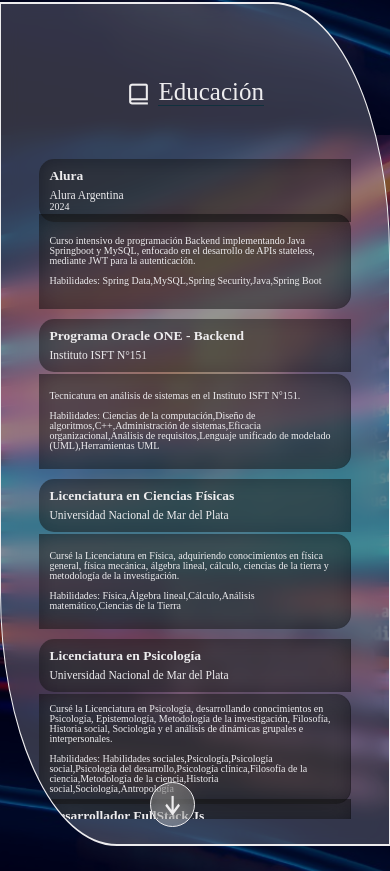
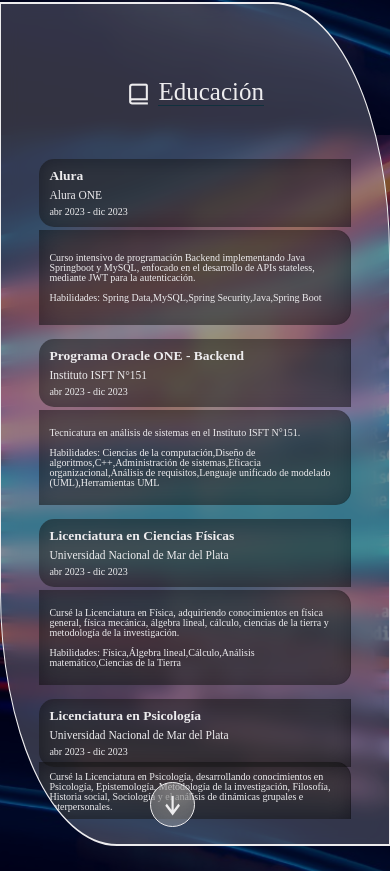
Before and after one commit to Br1-O/ng-portfolio, an Angular app: page / in a window 390 px wide. Shown: the part 1553-2424 px from the top of the page. Built offline with nearby package versions, Linux system fonts and the light colour scheme; no server answers.

Commit message:
Fix: responsive design for education section

```diff
--- a/public/data/educations.json
+++ b/public/data/educations.json
@@ -1,8 +1,8 @@
 [
     {
       "name": "Alura",
-      "place": "Alura Argentina",
-      "date": "2024",
+      "place": "Alura ONE",
+      "date": "abr 2023 - dic 2023",
       "description": "Curso intensivo de programación Backend implementando Java Springboot y MySQL, enfocado en el desarrollo de APIs stateless, mediante JWT para la autenticación.",
       "img": null,
       "subjects": ["Spring Data", "MySQL", "Spring Security", "Java", "Spring Boot"]
@@ -10,7 +10,7 @@
     {
       "name": "Programa Oracle ONE - Backend",
       "place": "Instituto ISFT N°151",
-      "date": null,
+      "date": "abr 2023 - dic 2023",
       "description": "Tecnicatura en análisis de sistemas en el Instituto ISFT N°151.",
       "img": null,
       "subjects": ["Ciencias de la computación", "Diseño de algoritmos", "C++", "Administración de sistemas", "Eficacia organizacional", "Análisis de requisitos", "Lenguaje unificado de modelado (UML)", "Herramientas UML"]
@@ -18,7 +18,7 @@
     {
       "name": "Licenciatura en Ciencias Físicas",
       "place": "Universidad Nacional de Mar del Plata",
-      "date": null,
+      "date": "abr 2023 - dic 2023",
       "description": "Cursé la Licenciatura en Física, adquiriendo conocimientos en física general, física mecánica, álgebra lineal, cálculo, ciencias de la tierra y metodología de la investigación.",
       "img": null,
       "subjects": ["Física", "Álgebra lineal", "Cálculo", "Análisis matemático", "Ciencias de la Tierra"]
@@ -26,7 +26,7 @@
     {
       "name": "Licenciatura en Psicología",
       "place": "Universidad Nacional de Mar del Plata",
-      "date": null,
+      "date": "abr 2023 - dic 2023",
       "description": "Cursé la Licenciatura en Psicología, desarrollando conocimientos en Psicología, Epistemología, Metodología de la investigación, Filosofía, Historia social, Sociología y el análisis de dinámicas grupales e interpersonales.",
       "img": null,
       "subjects": ["Habilidades sociales", "Psicología", "Psicología social", "Psicología del desarrollo", "Psicología clínica", "Filosofía de la ciencia", "Metodología de la ciencia", "Historia social", "Sociología", "Antropología"]
@@ -34,7 +34,7 @@
     {
       "name": "Desarrollador FullStack Js",
       "place": "Cilsa Argentina",
-      "date": null,
+      "date": "abr 2023 - dic 2023",
       "description": "Curso de programación Fullstack en JavaScript.",
       "img": null,
       "subjects": ["Node.js", "Next.js", "React.js", "MySQL", "Tailwind CSS", "Bootstrap", "Prisma"]
@@ -42,7 +42,7 @@
     {
       "name": "Programador Fullstack Java",
       "place": "Codo a Codo Argentina",
-      "date": null,
+      "date": "abr 2023 - dic 2023",
       "description": "Curso de programación FullStack en Java impulsado por Codo a Codo Argentina.",
       "img": null,
       "subjects": ["Java", "Spring Boot", "JavaScript", "MySQL", "Modelo-Vista-Controlador (MVC)", "CSS", "Bootstrap", "HTML5"]
@@ -50,7 +50,7 @@
     {
       "name": "Programador",
       "place": "Instituto de formación profesional N° 415",
-      "date": null,
+      "date": "abr 2023 - dic 2023",
       "description": "Curso anual de formación en Programación, cubriendo temas tanto de backend como frontend.",
       "img": null,
       "subjects": ["C#", "Unity", "Java", "JavaScript", "HTML5", "CSS", "Tailwind CSS"]
@@ -58,7 +58,7 @@
     {
       "name": "Programación Web",
       "place": "Instituto de formación profesional N° 415",
-      "date": null,
+      "date": "abr 2023 - dic 2023",
       "description": "Curso de formación en Programación Web fullstack.",
       "img": null,
       "subjects": ["React.js", "Next.js", "Node.js", "JavaScript", "HTML5", "CSS", "Bootstrap", "Tailwind CSS", "MySQL", "MongoDB"]
@@ -66,7 +66,7 @@
     {
       "name": "Administrador de Bases de Datos",
       "place": "Instituto de formación profesional N° 415",
-      "date": null,
+      "date": "abr 2023 - dic 2023",
       "description": "Curso de administración de bases de datos, tanto relacionales como no relacionales, con un enfoque en SQL.",
       "img": null,
       "subjects": ["MongoDB", "MySQL", "SQL", "Microsoft SQL Server"]
@@ -74,7 +74,7 @@
     {
       "name": "Programación Avanzada en Python para Ciencia de Datos",
       "place": "Instituto de formación profesional N° 415",
-      "date": null,
+      "date": "abr 2023 - dic 2023",
       "description": "Curso de programación en Python, usando Numpy y Pandas para análisis de datos.",
       "img": null,
       "subjects": ["Pandas", "MySQL", "NumPy", "Bases de datos", "Python", "Análisis de datos estadísticos"]
@@ -82,7 +82,7 @@
     {
       "name": "Programador en Python",
       "place": "Instituto de formación profesional N° 415",
-      "date": null,
+      "date": "abr 2023 - dic 2023",
       "description": "Curso de programación en Python orientado al desarrollo de algoritmos y manejo de datos.",
       "img": null,
       "subjects": ["Programación orientada a objetos (POO)", "Desarrollo de algoritmos", "Python", "SQLite"]
@@ -90,7 +90,7 @@
     {
       "name": "Programación en Java",
       "place": "Instituto de formación profesional N° 415",
-      "date": null,
+      "date": "abr 2023 - dic 2023",
       "description": "Curso de programación en Java, con enfoque en estructuras de datos, algoritmos y interfaces gráficas con Java Swing.",
       "img": null,
       "subjects": ["Java Swing", "Programación orientada a objetos (POO)", "Desarrollo de algoritmos"]
--- a/src/app/components/education-card/education-card.component.css
+++ b/src/app/components/education-card/education-card.component.css
@@ -1,11 +1,11 @@
+
 #education-container{
     display: grid;
-    grid-template-columns: 1, 1fr;
-    grid-template-rows: 2fr 3.5fr;
+    grid-template-columns: 1fr;
     column-gap: 1.5rem;
     align-items: flex-start;
     align-self: flex-start;
-    height: 15rem;
+    height: 17rem;
     width: 100%;
 }
 
@@ -55,13 +55,13 @@
 
 h4{
     font-size: 1.15rem;
+    margin-bottom: 0.5rem;
 }
 
 @media (min-width: 768px){
     #education-container{
         display: grid;
         grid-template-columns: 5px 2fr 3.5fr;
-        grid-template-rows: 1, 1fr;
         column-gap: 1rem;
         align-items: center;
         align-self: flex-start;
--- a/src/app/pages/home/sections/education/education.component.css
+++ b/src/app/pages/home/sections/education/education.component.css
@@ -33,14 +33,33 @@
   overflow-x: hidden;
 }
 
+app-education-card{
+  display: flex;
+  flex-direction: column;
+  width: 100%;
+}
+
 
 @media (min-width: 768px){
   #education{
+    display: flex;
+    flex-direction: column;
+    justify-content: flex-start;
+    align-items: center;
+    gap: 1.5rem;
+
+    padding: 1rem;
+    padding-top: 7rem;
+    margin: 0px auto;
     height: 100vh;
     width: 90%;
   }
 
   #education-wrapper{
+    display: flex;
+    flex-direction: column;
+    justify-content: flex-start;
+    align-items: center;
     gap: 0rem;
     padding: 2.5rem;
     width: 85%;
```
